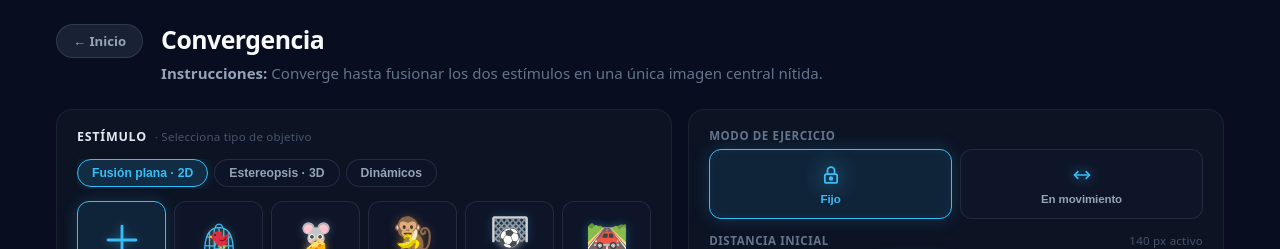
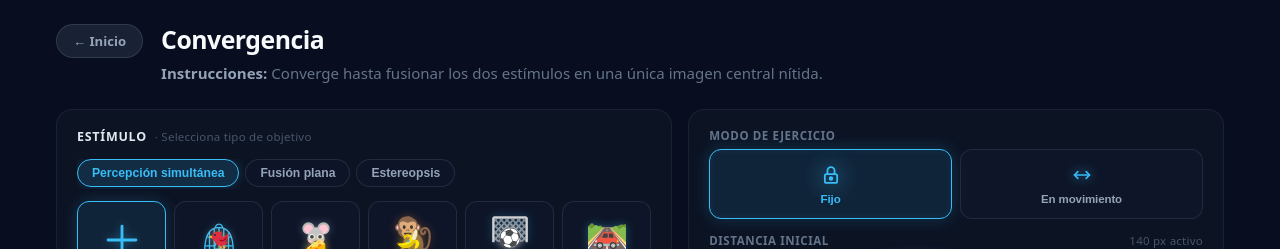
Before and after one commit to belencera/eyevt-app, a Next.js app: page /games/convergence in a window 1280 px wide. Shown: the top 249 px of the page. Built offline with nearby package versions, Linux system fonts and the light colour scheme.

Commit message:
Reorganización menú estímulos

```diff
--- a/app/games/_shared/components/GameShell.jsx
+++ b/app/games/_shared/components/GameShell.jsx
@@ -28,6 +28,7 @@ export function GameShell({
   gameControls,
   fullWidthDuration = true,
   isFullscreen,
+  startDisabled = false,
   children,
 }) {
   const {
@@ -214,10 +215,10 @@ export function GameShell({
             <button
               type="button"
               className="dashStartBtn"
-              disabled={!isIdle}
+              disabled={!isIdle || startDisabled}
               onClick={handleStart}
               aria-label="Empezar ejercicio"
-              title="Empezar"
+              title={startDisabled ? 'Selecciona una categoría con estímulos' : 'Empezar'}
             >
               <IconPlay />
               <span>Empezar</span>
--- a/app/games/convergence/data/stimuliPairs.js
+++ b/app/games/convergence/data/stimuliPairs.js
@@ -1,20 +1,20 @@
 import React from 'react'
 
 export const STIMULI_CATEGORIES = [
-  { id: 'fusion-plana', label: 'Fusión plana · 2D' },
-  { id: 'estereopsis', label: 'Estereopsis · 3D' },
-  { id: 'dinamicos', label: 'Dinámicos' },
+  { id: 'percepcion-simultanea', label: 'Percepción simultánea' },
+  { id: 'fusion-plana', label: 'Fusión plana' },
+  { id: 'estereopsis', label: 'Estereopsis' },
 ]
 
 /**
  * Catálogo de parejas complementarias de estímulos para convergencia.
  */
 export const STIMULI_PAIRS = [
-  // ─── CATEGORÍA: FUSIÓN PLANA · 2D ──────────────────────────
+  // ─── CATEGORÍA: PERCEPCIÓN SIMULTÁNEA ───────────────────────
   {
     id: 'cross',
     name: 'Cruz',
-    category: 'fusion-plana',
+    category: 'percepcion-simultanea',
     renderLeft: (size = 70) => (
       <svg viewBox="0 0 60 60" width={size} height={size} fill="none" style={{ overflow: 'visible' }}>
         <line x1="30" y1="8" x2="30" y2="52" stroke="#38bdf8" strokeWidth="4.5" strokeLinecap="round" />
@@ -35,7 +35,7 @@ export const STIMULI_PAIRS = [
   {
     id: 'bird-cage',
     name: 'Pájaro · Jaula',
-    category: 'fusion-plana',
+    category: 'percepcion-simultanea',
     renderLeft: (size = 70) => (
       <div style={{ width: size, height: size, display: 'flex', alignItems: 'center', justifyContent: 'center' }}>
         <img
@@ -84,7 +84,7 @@ export const STIMULI_PAIRS = [
   {
     id: 'mouse-cheese',
     name: 'Ratón · Queso',
-    category: 'fusion-plana',
+    category: 'percepcion-simultanea',
     renderLeft: (size = 70) => (
       <div style={{ width: size, height: size, display: 'flex', alignItems: 'center', justifyContent: 'center' }}>
         <img
@@ -138,7 +138,7 @@ export const STIMULI_PAIRS = [
   {
     id: 'monkey-banana',
     name: 'Mono · Plátano',
-    category: 'fusion-plana',
+    category: 'percepcion-simultanea',
     renderLeft: (size = 70) => (
       <div style={{ width: size, height: size, display: 'flex', alignItems: 'center', justifyContent: 'center' }}>
         <img
@@ -193,7 +193,7 @@ export const STIMULI_PAIRS = [
   {
     id: 'ball-goal',
     name: 'Balón · Portería',
-    category: 'fusion-plana',
+    category: 'percepcion-simultanea',
     renderLeft: (size = 70) => (
       <div style={{ width: size, height: size, display: 'flex', alignItems: 'center', justifyContent: 'center' }}>
         <img
@@ -247,7 +247,7 @@ export const STIMULI_PAIRS = [
   {
     id: 'car-road',
     name: 'Coche · Carretera',
-    category: 'fusion-plana',
+    category: 'percepcion-simultanea',
     renderLeft: (size = 70) => (
       <div style={{ width: size, height: size, display: 'flex', alignItems: 'center', justifyContent: 'center' }}>
         <img
@@ -301,7 +301,7 @@ export const STIMULI_PAIRS = [
   {
     id: 'map-magnifier',
     name: 'Lupa · Mapa',
-    category: 'fusion-plana',
+    category: 'percepcion-simultanea',
     renderLeft: (size = 70) => (
       <div style={{ width: size, height: size, display: 'flex', alignItems: 'center', justifyContent: 'center' }}>
         <img
--- a/app/games/convergence/page.js
+++ b/app/games/convergence/page.js
@@ -95,7 +95,7 @@ function IconGauge() {
 
 export default function ConvergenceGame() {
   // ── Estados de Configuración ──
-  const [selectedCategory, setSelectedCategory] = useState('fusion-plana')
+  const [selectedCategory, setSelectedCategory] = useState('percepcion-simultanea')
   const [selectedPairId, setSelectedPairId] = useState('cross')
   const [mode, setMode] = useState('fixed') // 'fixed' | 'motion'
   const [initialDistance, setInitialDistance] = useState(140) // px
@@ -300,9 +300,11 @@ export default function ConvergenceGame() {
             )
           })
         ) : (
-          <p style={{ color: '#64748b', fontSize: '13px', gridColumn: '1 / -1', padding: '12px 0' }}>
-            Pronto podrás añadir más parejas en esta categoría.
-          </p>
+          <div className="dashNoExtras" style={{ gridColumn: '1 / -1' }}>
+            <p className="dashNoExtrasText">
+              Próximamente
+            </p>
+          </div>
         )}
       </div>
     </div>
@@ -405,6 +407,7 @@ export default function ConvergenceGame() {
       stimulusGrid={stimulusSelector}
       gameControls={gameControls}
       speedContent={speedContent}
+      startDisabled={categoryPairs.length === 0}
     >
       {/* ── Zona de Juego Inmersiva ── */}
       <div className="convergenceArena">
```
